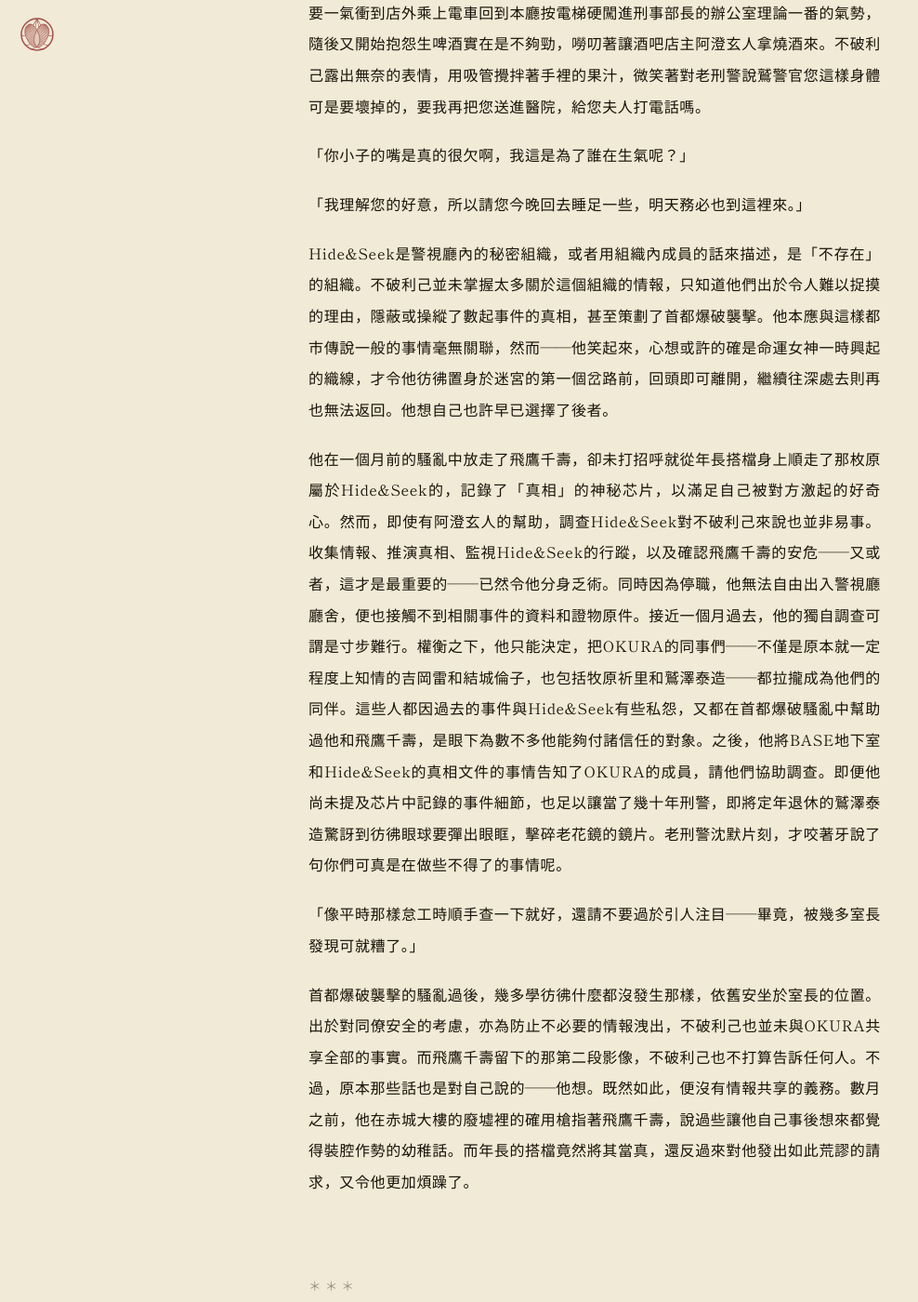
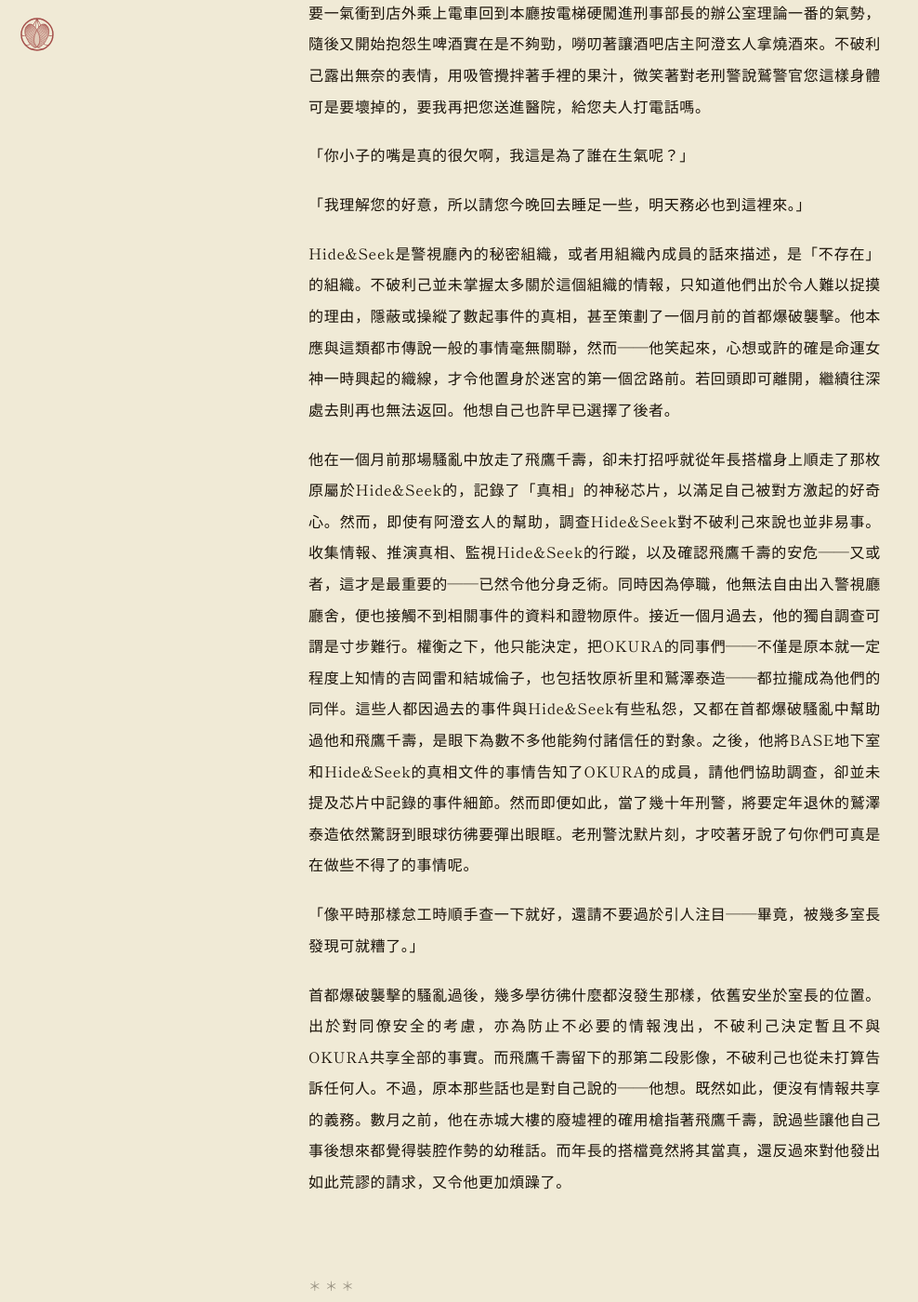
Before and after one commit to AriaYura/eternalnessstudy, a Jekyll site: the page built from posts/takeyabunotsuki/t-01.md, in a window 1280 px wide and 1400 px high, scrolled down 2729 px. Shown: the whole window at 93% size, without its empty margins (0-988 px from the left). Built offline with Jekyll 4.4.1, drawn with Linux system fonts in a browser that asks for light colours; some web fonts are replaced.

Commit message:
update t-01-01 0625

```diff
--- a/posts/takeyabunotsuki/t-01.md
+++ b/posts/takeyabunotsuki/t-01.md
@@ -54,13 +54,13 @@ permalink: /posts/takeyabunotsuki/t-01/
 
 「我理解您的好意，所以請您今晚回去睡足一些，明天務必也到這裡來。」
 
-Hide&Seek是警視廳內的秘密組織，或者用組織內成員的話來描述，是「不存在」的組織。不破利己並未掌握太多關於這個組織的情報，只知道他們出於令人難以捉摸的理由，隱蔽或操縱了數起事件的真相，甚至策劃了首都爆破襲擊。他本應與這樣都市傳說一般的事情毫無關聯，然而——他笑起來，心想或許的確是命運女神一時興起的織線，才令他彷彿置身於迷宮的第一個岔路前，回頭即可離開，繼續往深處去則再也無法返回。他想自己也許早已選擇了後者。
+Hide&Seek是警視廳內的秘密組織，或者用組織內成員的話來描述，是「不存在」的組織。不破利己並未掌握太多關於這個組織的情報，只知道他們出於令人難以捉摸的理由，隱蔽或操縱了數起事件的真相，甚至策劃了一個月前的首都爆破襲擊。他本應與這類都市傳說一般的事情毫無關聯，然而——他笑起來，心想或許的確是命運女神一時興起的織線，才令他置身於迷宮的第一個岔路前。若回頭即可離開，繼續往深處去則再也無法返回。他想自己也許早已選擇了後者。
 
-他在一個月前的騷亂中放走了飛鷹千壽，卻未打招呼就從年長搭檔身上順走了那枚原屬於Hide&Seek的，記錄了「真相」的神秘芯片，以滿足自己被對方激起的好奇心。然而，即使有阿澄玄人的幫助，調查Hide&Seek對不破利己來說也並非易事。收集情報、推演真相、監視Hide&Seek的行蹤，以及確認飛鷹千壽的安危——又或者，這才是最重要的——已然令他分身乏術。同時因為停職，他無法自由出入警視廳廳舍，便也接觸不到相關事件的資料和證物原件。接近一個月過去，他的獨自調查可謂是寸步難行。權衡之下，他只能決定，把OKURA的同事們——不僅是原本就一定程度上知情的吉岡雷和結城倫子，也包括牧原祈里和鷲澤泰造——都拉攏成為他們的同伴。這些人都因過去的事件與Hide&Seek有些私怨，又都在首都爆破騷亂中幫助過他和飛鷹千壽，是眼下為數不多他能夠付諸信任的對象。之後，他將BASE地下室和Hide&Seek的真相文件的事情告知了OKURA的成員，請他們協助調查。即便他尚未提及芯片中記錄的事件細節，也足以讓當了幾十年刑警，即將定年退休的鷲澤泰造驚訝到彷彿眼球要彈出眼眶，擊碎老花鏡的鏡片。老刑警沈默片刻，才咬著牙說了句你們可真是在做些不得了的事情呢。
+他在一個月前那場騷亂中放走了飛鷹千壽，卻未打招呼就從年長搭檔身上順走了那枚原屬於Hide&Seek的，記錄了「真相」的神秘芯片，以滿足自己被對方激起的好奇心。然而，即使有阿澄玄人的幫助，調查Hide&Seek對不破利己來說也並非易事。收集情報、推演真相、監視Hide&Seek的行蹤，以及確認飛鷹千壽的安危——又或者，這才是最重要的——已然令他分身乏術。同時因為停職，他無法自由出入警視廳廳舍，便也接觸不到相關事件的資料和證物原件。接近一個月過去，他的獨自調查可謂是寸步難行。權衡之下，他只能決定，把OKURA的同事們——不僅是原本就一定程度上知情的吉岡雷和結城倫子，也包括牧原祈里和鷲澤泰造——都拉攏成為他們的同伴。這些人都因過去的事件與Hide&Seek有些私怨，又都在首都爆破騷亂中幫助過他和飛鷹千壽，是眼下為數不多他能夠付諸信任的對象。之後，他將BASE地下室和Hide&Seek的真相文件的事情告知了OKURA的成員，請他們協助調查，卻並未提及芯片中記錄的事件細節。然而即便如此，當了幾十年刑警，將要定年退休的鷲澤泰造依然驚訝到眼球彷彿要彈出眼眶。老刑警沈默片刻，才咬著牙說了句你們可真是在做些不得了的事情呢。
 
 「像平時那樣怠工時順手查一下就好，還請不要過於引人注目——畢竟，被幾多室長發現可就糟了。」
 
-首都爆破襲擊的騷亂過後，幾多學彷彿什麼都沒發生那樣，依舊安坐於室長的位置。出於對同僚安全的考慮，亦為防止不必要的情報洩出，不破利己也並未與OKURA共享全部的事實。而飛鷹千壽留下的那第二段影像，不破利己也不打算告訴任何人。不過，原本那些話也是對自己說的——他想。既然如此，便沒有情報共享的義務。數月之前，他在赤城大樓的廢墟裡的確用槍指著飛鷹千壽，說過些讓他自己事後想來都覺得裝腔作勢的幼稚話。而年長的搭檔竟然將其當真，還反過來對他發出如此荒謬的請求，又令他更加煩躁了。
+首都爆破襲擊的騷亂過後，幾多學彷彿什麼都沒發生那樣，依舊安坐於室長的位置。出於對同僚安全的考慮，亦為防止不必要的情報洩出，不破利己決定暫且不與OKURA共享全部的事實。而飛鷹千壽留下的那第二段影像，不破利己也從未打算告訴任何人。不過，原本那些話也是對自己說的——他想。既然如此，便沒有情報共享的義務。數月之前，他在赤城大樓的廢墟裡的確用槍指著飛鷹千壽，說過些讓他自己事後想來都覺得裝腔作勢的幼稚話。而年長的搭檔竟然將其當真，還反過來對他發出如此荒謬的請求，又令他更加煩躁了。
 
 <br>
 
```
